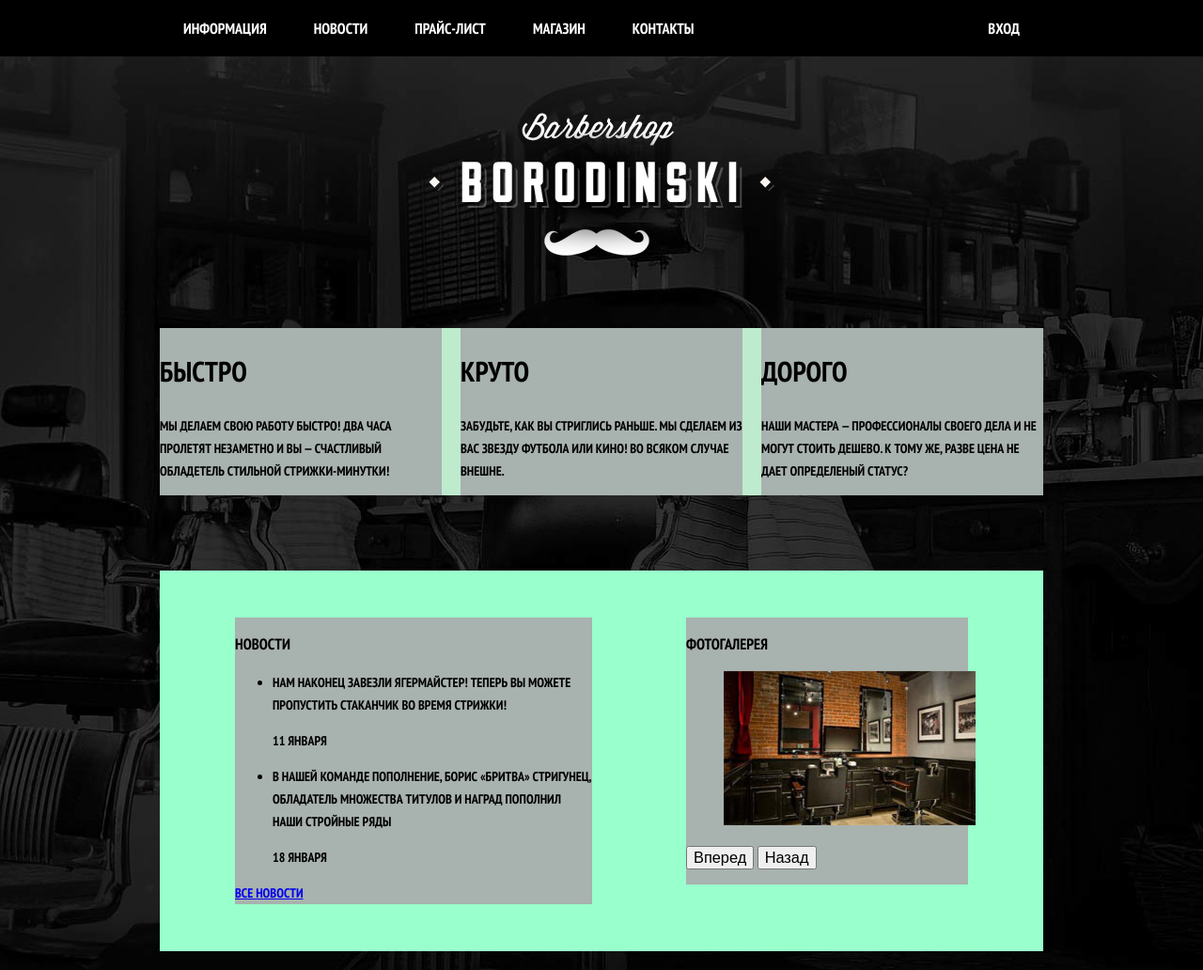
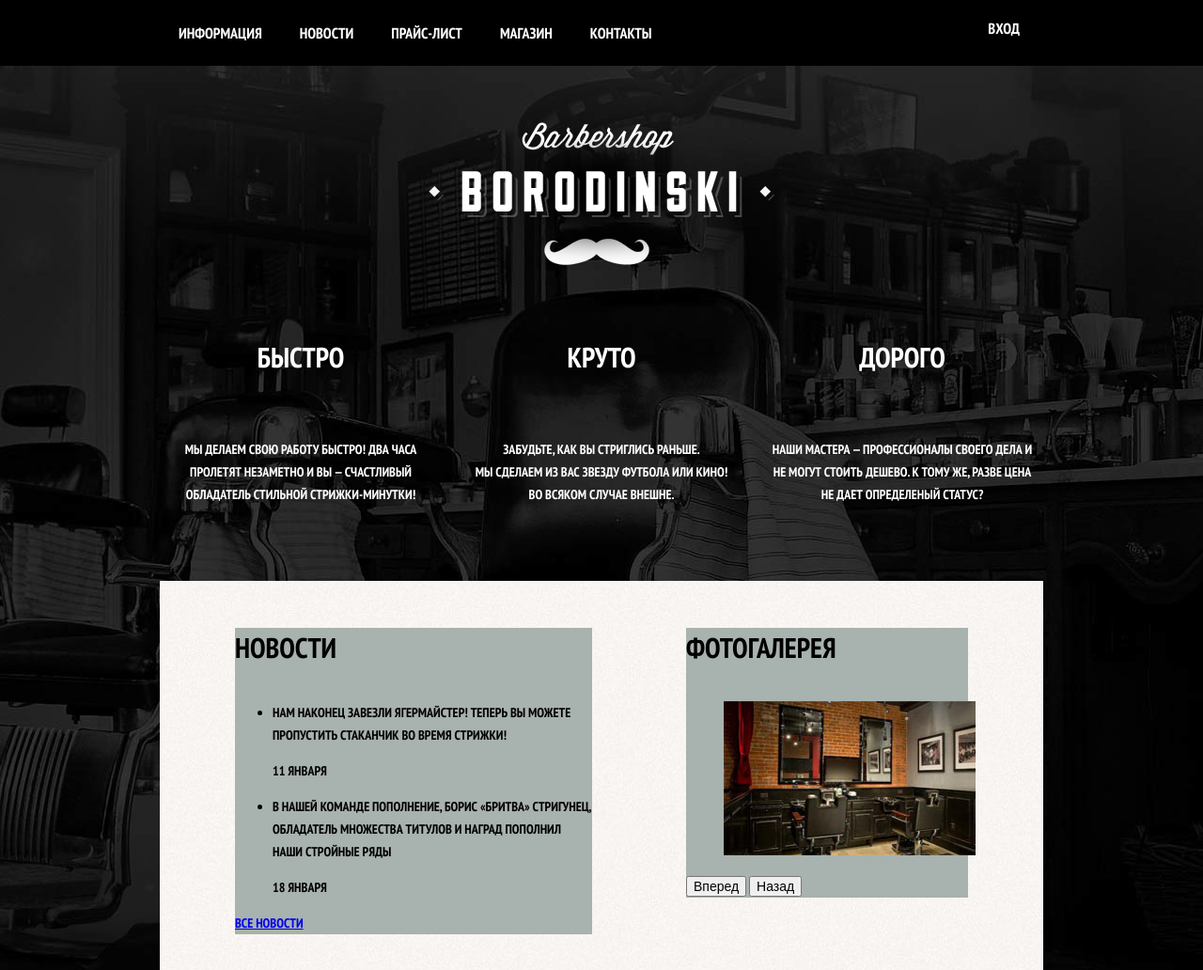
Before and after one commit to tiangela/244632-barbershop, a plain HTML site: page index.html in a window 1280 px wide. Shown: the top 1032 px of the page at 94% size. Drawn offline with Linux system fonts and the light colour scheme.

Commit message:
дошла до index-content

```diff
--- a/css/style.css
+++ b/css/style.css
@@ -1,7 +1,8 @@
 body {
   font-family: "PT Sans Narrow", "Arial", sans-serif;
   font-size: 14px;
-  font-weight: bold;
+  font-weight: 700;
+  color: #fff;
   line-height: 24px;
   background: #000 url("../img/tint.jpg") no-repeat center top;
   text-transform: uppercase;
@@ -55,7 +56,7 @@
   text-decoration: none;
   color: #fff;
   display: block;
-  padding: 20px 25px;
+  padding: 25px 20px;
   position: relative;
 }
 
@@ -81,7 +82,7 @@
   margin-bottom: 25px;
   }
 
-.all-advantages, footer {
+footer {
   background-color: #beebce;
 }
 
@@ -90,20 +91,42 @@
 }
 
 .advantage {
-  background-color: #a8b2ae;
   width: 300px;
   margin-right: 20px;
   float: left;
+  text-align: center;
 }
 
 .advantage:last-child {
   margin-right: 0px;
 }
 
+.advantage h2 {
+  position: relative;
+  display: block;
+  margin: 0;
+  margin-bottom: 30px;
+  padding-bottom: 35px;
+}
+
+.advantage p {
+  margin: 10px;
+  margin-bottom: 0;
+}
+
 .index-content {
-  background-color: #99ffcc;
+  background: #fff url("../img/layer.jpg") no-repeat;
+  color: #000;
   margin-bottom: 35px;
   padding: 50px 80px;
+}
+
+.index-content h3 {
+  font-size: 30px;
+  line-height: 42px;
+  margin: 0;
+  margin-bottom: 36px;
+  padding: 0;
 }
 
 .index-content-left {
--- a/index.html
+++ b/index.html
@@ -42,11 +42,11 @@
 
         <div class="advantage">
           <h2>Быстро</h2>
-          <p>Мы делаем свою работу быстро! два часа пролетят незаметно и вы — счастливый обладетель стильной стрижки-минутки!</p>
+          <p>Мы делаем свою работу быстро! два часа пролетят незаметно и вы — счастливый обладатель стильной стрижки-минутки!</p>
         </div>
         <div class="advantage">
           <h2>Круто</h2>
-          <p>Забудьте, как вы стриглись раньше. Мы сделаем из вас звезду футбола или кино! Во всяком случае внешне.</p>
+          <p>Забудьте, как вы стриглись раньше.<br> Мы сделаем из вас звезду футбола или кино! Во всяком случае внешне.</p>
         </div>
         <div class="advantage">
           <h2>Дорого</h2>
@@ -71,7 +71,7 @@
         </div>
 
       <div class="index-content-right">
-        <h3>Фотогалерея<h3>
+        <h3>Фотогалерея</h3>
           <figure class="gallery-photos">
             <img src="img/gallery-image.jpg" width="268" height="164" alt="">
           </figure>
@@ -102,7 +102,7 @@
         <input type="text" name="time" placeholder="Время">
         <input type="text" name="name" placeholder="Ваше имя">
         <input type="text" name="phone" placeholder="Телефон">
-        <button type="submit">Отправить</button>
+        <button class="btn-form" type="submit">Отправить</button>
       </form>
     </div>
     </div>
```
